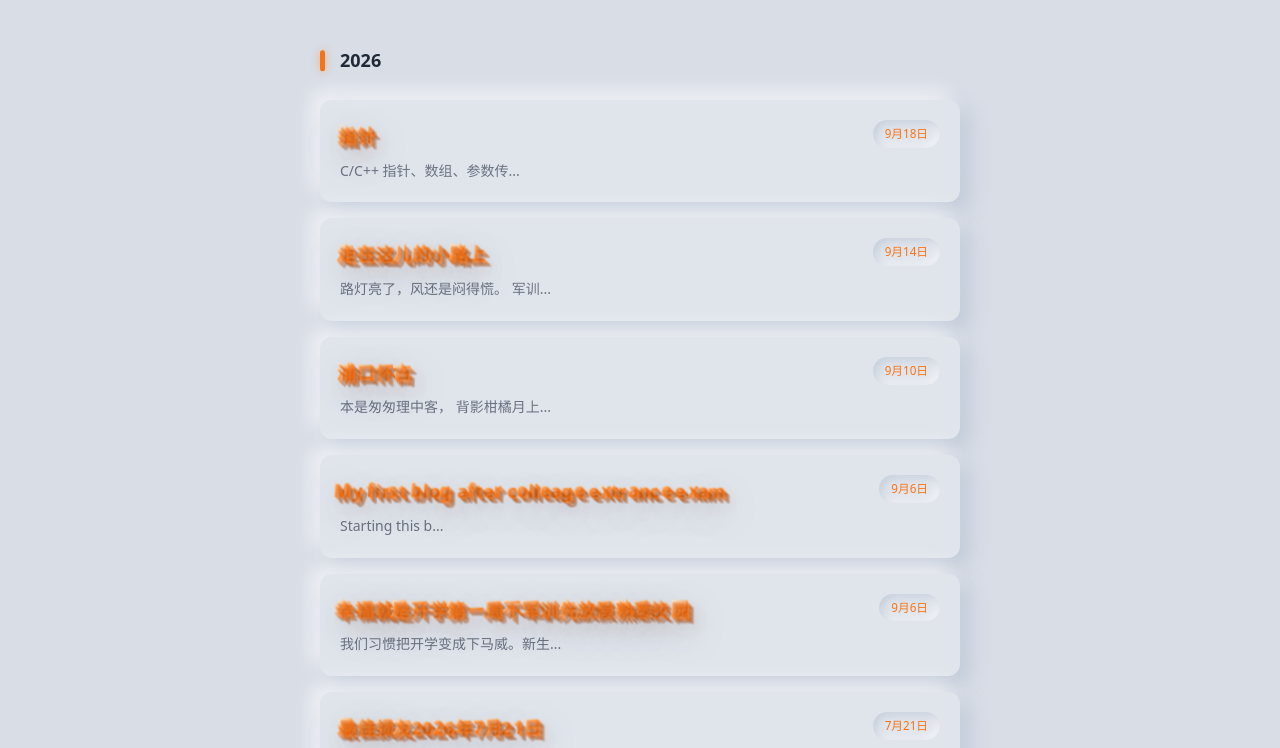
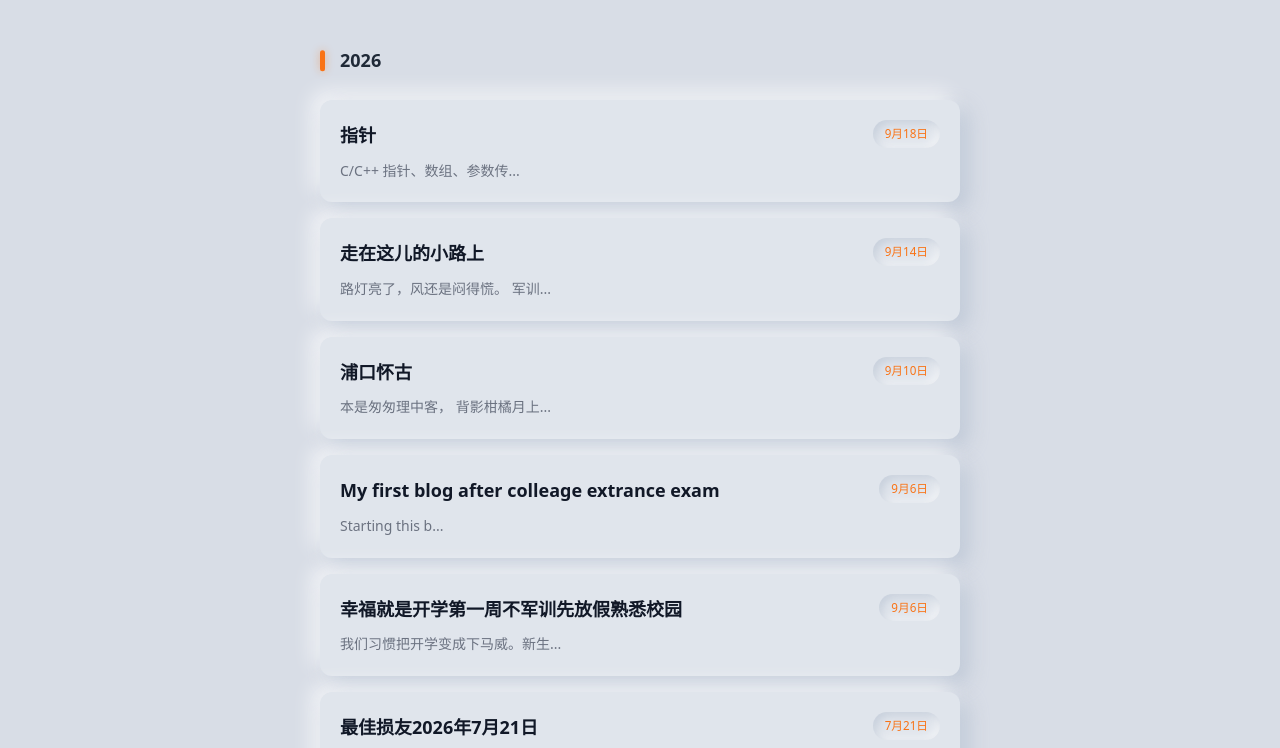
Before and after one commit to TBssjq/TBssjq.github.io, a plain HTML site: page doc/index.html in a window 1280 px wide. Shown: the part 235-983 px from the top of the page. Drawn offline with nearby package versions, Linux system fonts and the light colour scheme; a web font is replaced by a local one.

Commit message:
删去doc/index.html里面的标题3d

```diff
--- a/doc/index.css
+++ b/doc/index.css
@@ -319,67 +319,3 @@ body { background: #d8dde6; }
 @media (prefers-reduced-motion: reduce) {
     .article-list { animation: none; }
 }
-
-/* ══════════════════════════════════════════════════════════
-   3D 立体标题（「勿忘我」同款）：页面标题 / 文章标题 / 目录标题
-   渐变金属字 + 层叠挤出阴影 + 鼠标倾斜 + 缓慢浮动（配合 index.js 的 T3D）
-   ══════════════════════════════════════════════════════════ */
-:root {
-    --t3d-g1: #ffffff;
-    --t3d-g2: #fdba74;
-    --t3d-g3: #f97316;
-    --t3d-g4: #fb923c;
-    --t3d-sh1: rgba(249, 115, 22, .45);
-    --t3d-sh2: rgba(194, 84, 10, .36);
-    --t3d-sh3: rgba(154, 64, 6, .28);
-    --t3d-sh4: rgba(120, 50, 5, .24);
-}
-.t3d {
-    perspective: 1100px;
-    perspective-origin: 50% 45%;
-    background: none;
-}
-.t3d-inner {
-    display: inline-block;
-    transform-style: preserve-3d;
-    transform: rotateX(var(--rx, 0deg)) rotateY(var(--ry, 0deg));
-    transition: transform .35s cubic-bezier(.2, .8, .2, 1);
-    animation: t3dFloat 8s ease-in-out infinite;
-}
-.t3d-char {
-    display: inline-block;
-    transform-style: preserve-3d;
-    transform: translateZ(var(--z, 30px));
-    background-image: linear-gradient(140deg,
-        var(--t3d-g1, #fff) 8%,
-        var(--t3d-g2, #a5d4f2) 32%,
-        var(--t3d-g3, #5b7fa6) 52%,
-        var(--t3d-g4, #b8a8e8) 70%,
-        var(--t3d-g1, #fff) 92%);
-    background-size: 220% 100%;
-    -webkit-background-clip: text;
-    background-clip: text;
-    color: transparent;
-    -webkit-text-fill-color: transparent;
-    filter: drop-shadow(0 10px 18px rgba(30, 50, 80, .14));
-    text-shadow:
-        1px 1px 0 var(--t3d-sh1, rgba(120, 150, 190, .5)),
-        2px 2px 0 var(--t3d-sh1, rgba(120, 150, 190, .5)),
-        3px 3px 0 var(--t3d-sh2, rgba(90, 120, 160, .4)),
-        4px 4px 0 var(--t3d-sh2, rgba(90, 120, 160, .4)),
-        5px 5px 0 var(--t3d-sh3, rgba(60, 85, 120, .3)),
-        6px 6px 0 var(--t3d-sh3, rgba(60, 85, 120, .3)),
-        8px 10px 22px var(--t3d-sh4, rgba(30, 50, 80, .26));
-    animation: t3dSheen 6.5s linear infinite;
-}
-@keyframes t3dSheen { to { background-position: 220% 0; } }
-@keyframes t3dFloat {
-    0%, 100% { translate: 0 0; }
-    50% { translate: 0 -12px; }
-}
-/* 卡片列表里标题太多，不跟随浮动，避免整列「飘」；倾斜与渐变立体感保留 */
-.article-card__title .t3d-inner { animation: none; }
-@media (prefers-reduced-motion: reduce) {
-    .t3d-inner { animation: none; }
-    .t3d-char { animation: none; }
-}
--- a/doc/index.js
+++ b/doc/index.js
@@ -198,68 +198,3 @@ document.getElementById('themeToggle')?.addEventListener('click', () => {
         });
     }, { passive: true });
 })();
-
-/* ══ 3D 立体标题：把标题拆成逐字 span，并跟随鼠标倾斜（「勿忘我」同款）══ */
-(function initTitle3D() {
-    'use strict';
-    const reduced = safeMatchMedia('(prefers-reduced-motion: reduce)');
-    const SELECTOR = '[data-t3d], .article-title, .page-title, .article-card__title:not(.muted)';
-    const items = [];
-
-    const makeChar = (ch) => {
-        const span = document.createElement('span');
-        span.className = 't3d-char';
-        span.textContent = ch === ' ' ? '\u00A0' : ch;
-        return span;
-    };
-
-    const split = (el) => {
-        const text = el.textContent;
-        if (!text.trim()) return;
-        const inner = document.createElement('span');
-        inner.className = 't3d-inner';
-        Array.from(text).forEach((ch, i) => {
-            if (ch === '\n') return;
-            const span = makeChar(ch);
-            // 逐字给不同的 Z 深度，制造立体层次
-            span.style.setProperty('--z', `${40 - (i % 3) * 9}px`);
-            inner.appendChild(span);
-        });
-        el.textContent = '';
-        el.appendChild(inner);
-    };
-
-    const register = (el) => {
-        if (!el || el.__t3d) return;
-        el.__t3d = true;
-        el.classList.add('t3d');
-        let inner = el.querySelector('.t3d-inner');
-        if (!inner) { split(el); inner = el.querySelector('.t3d-inner'); }
-        if (inner) items.push({ el, inner, rect: null });
-    };
-
-    // mousemove 是高频事件：rect 缓存起来，只在滚动 / 缩放时作废
-    const invalidate = () => items.forEach((it) => { it.rect = null; });
-    window.addEventListener('scroll', invalidate, { passive: true });
-    window.addEventListener('resize', invalidate);
-
-    if (!reduced) {
-        window.addEventListener('mousemove', (e) => {
-            items.forEach((it) => {
-                if (!it.rect) it.rect = it.el.getBoundingClientRect();
-                const r = it.rect;
-                if (!r.width || !r.height) return;
-                const nx = Math.max(-1, Math.min(1, (e.clientX - (r.left + r.width / 2)) / (r.width / 2)));
-                const ny = Math.max(-1, Math.min(1, (e.clientY - (r.top + r.height / 2)) / (r.height / 2)));
-                it.inner.style.setProperty('--rx', (-ny * 12).toFixed(2) + 'deg');
-                it.inner.style.setProperty('--ry', (nx * 18).toFixed(2) + 'deg');
-            });
-        }, { passive: true });
-    }
-
-    const init = () => document.querySelectorAll(SELECTOR).forEach(register);
-    if (document.readyState === 'loading') document.addEventListener('DOMContentLoaded', init);
-    else init();
-
-    window.T3D = { enhance: register, split };
-})();
```
